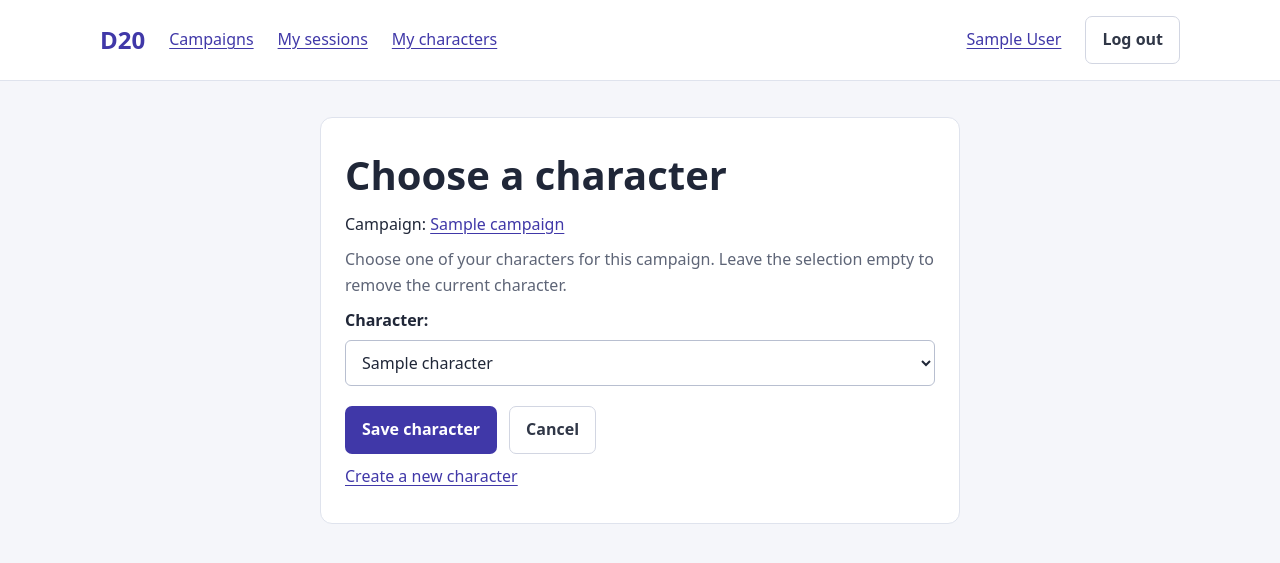
After one commit to kateryna-che/d20, a Django app: page /memberships/1/update/ in a window 1280 px wide. The commit adds this page. Shown: the top 563 px of the page. Run offline with Django 5.2, Linux system fonts and the light colour scheme; a user stored in the database is signed in; tables that the repository leaves empty hold one stand-in row (values such as "Sample post").

Commit message:
feat: let players choose campaign characters

```diff
--- a/d20/forms.py
+++ b/d20/forms.py
@@ -1,7 +1,7 @@
 from django import forms
 from django.contrib.auth import get_user_model
 
-from d20.models import Campaign, GameSession, Character
+from d20.models import Campaign, GameSession, Character, CampaignMembership
 
 
 class ProfileForm(forms.ModelForm):
@@ -19,6 +19,20 @@ class CampaignForm(forms.ModelForm):
         model = Campaign
         fields = ("title", "description", "status")
         widgets = {"description": forms.Textarea(attrs={"rows": 6})}
+
+
+class MembershipForm(forms.ModelForm):
+    """A player chooses one of the own characters for the campaign."""
+
+    class Meta:
+        model = CampaignMembership
+        fields = ("character",)
+
+    def __init__(self, *args, **kwargs):
+        super().__init__(*args, **kwargs)
+        self.fields["character"].queryset = Character.objects.filter(
+            owner=self.instance.player
+        )
 
 
 class CharacterForm(forms.ModelForm):
--- a/d20/models.py
+++ b/d20/models.py
@@ -192,6 +192,8 @@ class CampaignMembership(models.Model):
                 {"character": "The character must belong to the campaign player."}
             )
 
+    def get_absolute_url(self):
+        return reverse("d20:campaign-detail", kwargs={"pk": self.campaign_id})
 
 class GameSession(models.Model):
     class Status(models.TextChoices):
--- a/d20/urls.py
+++ b/d20/urls.py
@@ -6,6 +6,7 @@ from d20.views import (
     CampaignDetailView,
     CampaignListView,
     CampaignUpdateView,
+    MembershipUpdateView,
     CharacterCreateView,
     CharacterDeleteView,
     CharacterDetailView,
@@ -47,6 +48,11 @@ urlpatterns = [
         "campaigns/<int:pk>/delete/",
         CampaignDeleteView.as_view(),
         name="campaign-delete",
+    ),
+    path(
+        "memberships/<int:pk>/update/",
+        MembershipUpdateView.as_view(),
+        name="membership-update",
     ),
     path(
         "campaigns/<int:pk>/sessions/create/",
--- a/d20/views.py
+++ b/d20/views.py
@@ -9,8 +9,8 @@ from django.urls import reverse, reverse_lazy
 from django.utils.http import url_has_allowed_host_and_scheme
 from django.views import generic
 
-from d20.forms import CampaignForm, GameSessionForm, CharacterForm, ProfileForm
-from d20.models import Campaign, GameSession, Character
+from d20.forms import CampaignForm, GameSessionForm, CharacterForm, ProfileForm, MembershipForm
+from d20.models import Campaign, GameSession, Character, CampaignMembership
 
 
 class OwnerRequiredMixin(LoginRequiredMixin):
@@ -133,6 +133,19 @@ class CampaignDeleteView(OwnerRequiredMixin, SuccessMessageMixin, generic.Delete
     success_url = reverse_lazy("d20:campaign-list")
     success_message = "The campaign was deleted."
 
+
+class MembershipUpdateView(
+    OwnerRequiredMixin, SuccessMessageMixin, generic.UpdateView
+):
+    """A player chooses the character for the campaign."""
+
+    model = CampaignMembership
+    form_class = MembershipForm
+    owner_field = "player"
+    success_message = "Your character of the campaign was saved."
+
+    def get_success_url(self):
+        return self.object.campaign.get_absolute_url()
 
 
 class CharacterListView(LoginRequiredMixin, generic.ListView):
--- a/templates/d20/campaign_detail.html
+++ b/templates/d20/campaign_detail.html
@@ -35,6 +35,9 @@
             {% else %}
               <p class="muted">No character selected yet.</p>
             {% endif %}
+            {% if membership.player_id == user.pk %}
+              <p><a class="button secondary" href="{% url 'd20:membership-update' membership.pk %}">{% if membership.character_id %}Change character{% else %}Choose character{% endif %}</a></p>
+            {% endif %}
           </li>
         {% empty %}
           <li class="muted">No players have joined yet.</li>
--- /dev/null
+++ b/templates/d20/campaignmembership_form.html
@@ -0,0 +1,20 @@
+{% extends "base.html" %}
+
+{% block title %}Choose a character | D20{% endblock %}
+
+{% block content %}
+  <section class="card form-card">
+    <h1>Choose a character</h1>
+    <p>Campaign: <a href="{% url 'd20:campaign-detail' object.campaign_id %}">{{ object.campaign.title }}</a></p>
+    <p class="muted">Choose one of your characters for this campaign. Leave the selection empty to remove the current character.</p>
+    <form method="post">
+      {% csrf_token %}
+      {{ form.as_p }}
+      <div class="actions">
+        <button class="button" type="submit">Save character</button>
+        <a class="button secondary" href="{% url 'd20:campaign-detail' object.campaign_id %}">Cancel</a>
+      </div>
+    </form>
+    <p><a href="{% url 'd20:character-create' %}">Create a new character</a></p>
+  </section>
+{% endblock %}
--- a/templates/d20/user_detail.html
+++ b/templates/d20/user_detail.html
@@ -65,6 +65,9 @@
             {% else %}
               <p class="muted">No character selected yet.</p>
             {% endif %}
+            {% if membership.player_id == user.pk %}
+              <p><a class="button secondary" href="{% url 'd20:membership-update' membership.pk %}">{% if membership.character_id %}Change character{% else %}Choose character{% endif %}</a></p>
+            {% endif %}
           </li>
         {% empty %}
           <li class="muted">No campaigns as player yet.</li>
```
